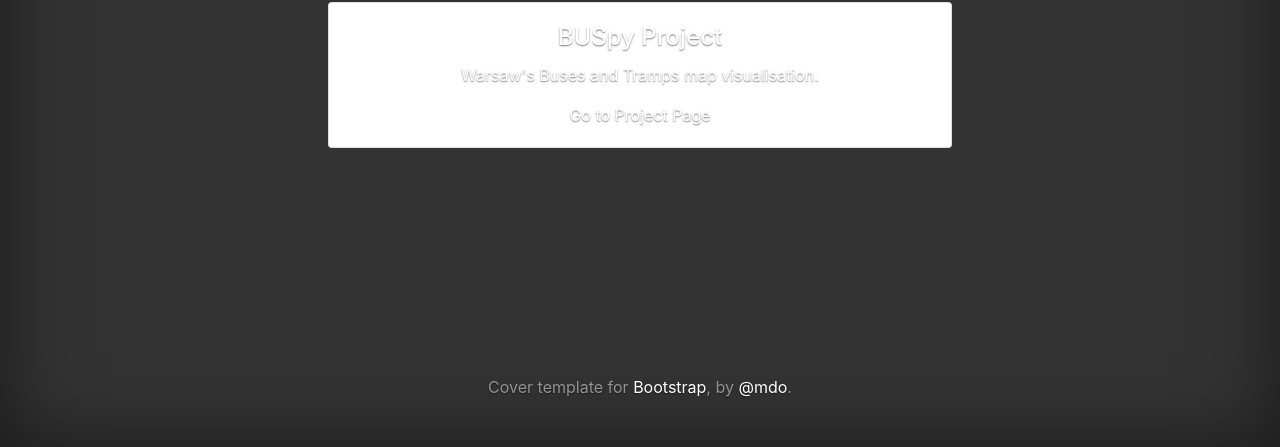
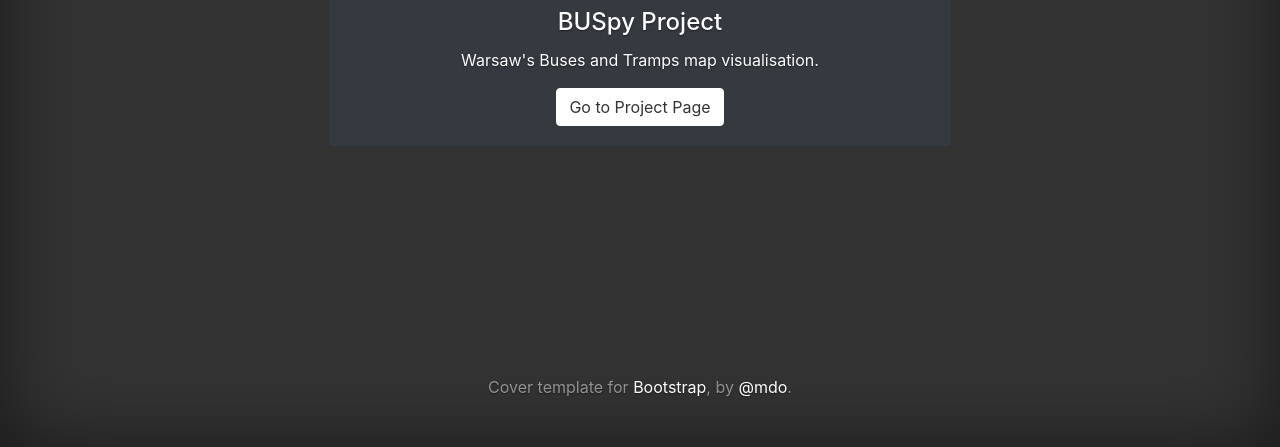
Before and after one commit to equosoftware/equosoftware.github.io, a plain HTML site: page projects.html in a window 1280 px wide. Shown: the part 353-800 px from the top of the page. Drawn offline with nearby package versions, Linux system fonts and the light colour scheme.

Commit message:
Add links as btns

```diff
--- a/projects.html
+++ b/projects.html
@@ -26,11 +26,11 @@
                 <main role="main" class="inner cover">
                     <h1 class="cover-heading">EQUO Projects</h1>
                     <div class="card-deck">
-                        <div class="card">
+                        <div class="card  text-white bg-dark mb-3">
                             <div class="card-body">
                                 <h4 class="card-title">BUSpy Project</h4>
                                 <p class="card-text">Warsaw's Buses and Tramps map visualisation.</p>
-                                <a href="buspy.html" class="card-link">Go to Project Page</a>
+                                <a href="buspy.html" class="card-link btn btn-secondary">Go to Project Page</a>
                             </div>
                         </div>
                     </div>
```
Also changed, not shown: index.html (+1 -1 lines).
